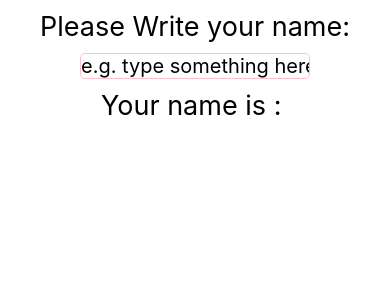
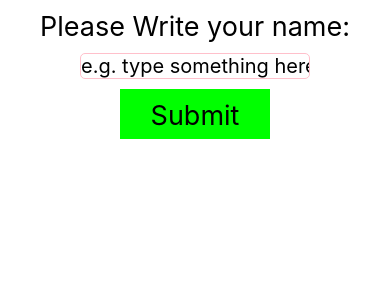
Before and after one commit to iyanuloluwa-Miracle/React_Native, a React Native app: screen / in a window 390 px wide. Shown: the top 300 px of the page. Built offline with nearby package versions, Linux system fonts and the light colour scheme.

Commit message:
added some changes to it

```diff
--- a/App.js
+++ b/App.js
@@ -1,11 +1,20 @@
 import { StatusBar } from "expo-status-bar";
 import React, { useState } from "react";
-import { Linking, StyleSheet, Text, View, ScrollView, RefreshControl, TextInput } from "react-native";
+import { StyleSheet, Text, View,  TouchableOpacity, TouchableHighlight, TextInput, Button, Pressable} from "react-native";
+
+
 
 
 export default function App() {
 
-  const [name, SetName] = useState('')
+  const [name, SetName] = useState('');
+  const [submitted, SetSubmitted] = useState(false)
+
+  const onPressHandler = () =>{
+    SetSubmitted(!submitted)
+
+  }
+
 
 
   return (
@@ -17,12 +26,37 @@ export default function App() {
       style={styles.input}
       placeholder="e.g. type something here"
       onChangeText={(value) => SetName(value)}
-      secureTextEntry
       />
+      {/* <Button
+      title={submitted ? 'clear':'Submit'}
+      onPress={onPressHandler}
+      color='#00f'
 
-      <Text style={styles.text}>
-        Your name is : {name}
-      </Text>
+      /> */}
+      <Pressable
+      onPress={onPressHandler}
+      hitSlop={{ top: 10, bottom: 10, right: 10, left: 10 }}
+      android_ripple={{ color: '#00f'}}
+      style={({pressed})=> [
+        { backgroundColor: pressed ? '#ddddd' : '#00ff00'},
+        styles.button
+      ]}>
+        <Text style={styles.text}>{submitted ? 'clear':'Submit'}</Text>
+
+      </Pressable>
+
+      {submitted ?
+
+        <Text style={styles.text}>
+          You are registerd as {name}
+        </Text>
+        :
+        null
+
+      }
+
+
+
 
     </View>
 
@@ -42,13 +76,21 @@ const styles = StyleSheet.create({
     borderColor: 'pink',
     borderRadius: 5,
     textAlign: 'center',
-    fontSize:20
+    fontSize:20,
+    marginBottom: 10
 
   },
   text: {
     fontSize: 27,
     color: "Red",
     margin:10
+  },
 
-  },
+  button:{
+    width: 150,
+    height: 50,
+    backgroundColor:'#00ff00',
+    alignItems: 'center'
+
+  }
 });
```
